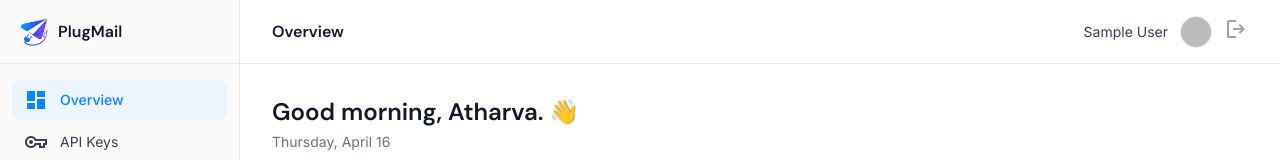
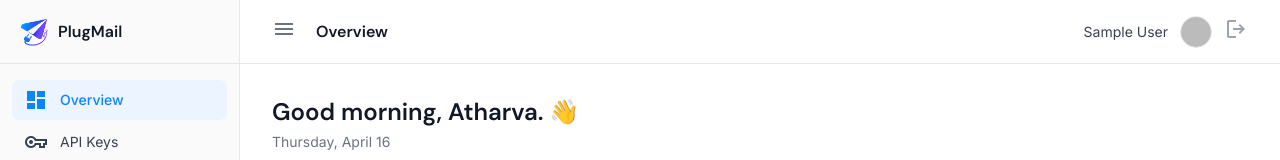
Before and after one commit to atharvabaodhankar/PlugMail, a React (Vite) app in the folder frontend/: page /dashboard in a window 1280 px wide. Shown: the top 160 px of the page. Built offline with nearby package versions, Linux system fonts and the light colour scheme; no server answers; sample sign-in values are in the browser's storage.

Commit message:
feat: add login, documentation, and dashboard layout components

```diff
--- a/frontend/src/layouts/DashboardLayout.jsx
+++ b/frontend/src/layouts/DashboardLayout.jsx
@@ -11,10 +11,11 @@ const PAGE_TITLES = {
   '/playground': 'Playground',
   '/analytics':  'Analytics',
   '/settings':   'Settings',
+  '/docs':       'Documentation',
 }
 
 export default function DashboardLayout() {
-  const [sidebarOpen, setSidebarOpen] = useState(false)
+  const [sidebarOpen, setSidebarOpen] = useState(window.innerWidth >= 1024)
   const { user, logout } = useAuth()
   const location  = useLocation()
   const pageTitle = PAGE_TITLES[location.pathname] ?? 'Dashboard'
@@ -40,20 +41,19 @@ export default function DashboardLayout() {
           border-r border-[#E5E7EB] bg-[#FAFAFA] flex flex-col
           transition-transform duration-300 ease-out
           ${sidebarOpen ? 'translate-x-0' : '-translate-x-full'}
-          lg:translate-x-0
         `}
       >
-        <Sidebar onNavigate={() => setSidebarOpen(false)} />
+        <Sidebar onNavigate={() => { if (window.innerWidth < 1024) setSidebarOpen(false) }} />
       </aside>
 
       {/* Main area */}
-      <div className="lg:ml-60 flex-1 flex flex-col min-h-screen">
+      <div className={`${sidebarOpen ? 'lg:ml-60' : 'ml-0'} flex-1 flex flex-col min-h-screen transition-all duration-300 ease-out`}>
         {/* Top bar */}
         <header className="h-16 border-b border-[#E5E7EB] bg-white flex items-center px-4 lg:px-8 gap-4 sticky top-0 z-20">
-          {/* Hamburger (mobile) */}
+          {/* Hamburger */}
           <button
-            className="lg:hidden text-[#6B7280] hover:text-[#374151] transition-colors p-1 -ml-1"
-            onClick={() => setSidebarOpen(true)}
+            className="text-[#6B7280] hover:text-[#374151] transition-colors p-1 -ml-1 flex-shrink-0"
+            onClick={() => setSidebarOpen(!sidebarOpen)}
           >
             <span className="material-symbols-outlined text-[24px]">menu</span>
           </button>
```
